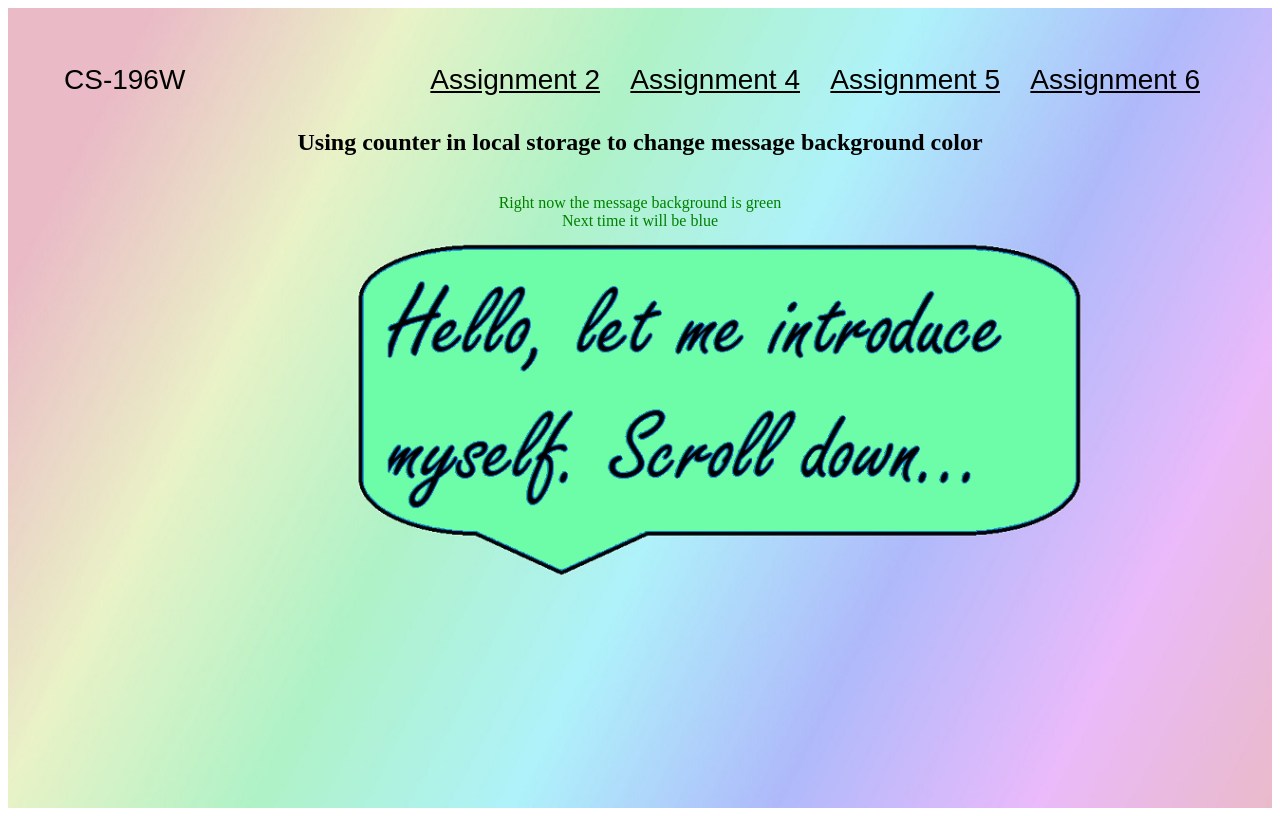
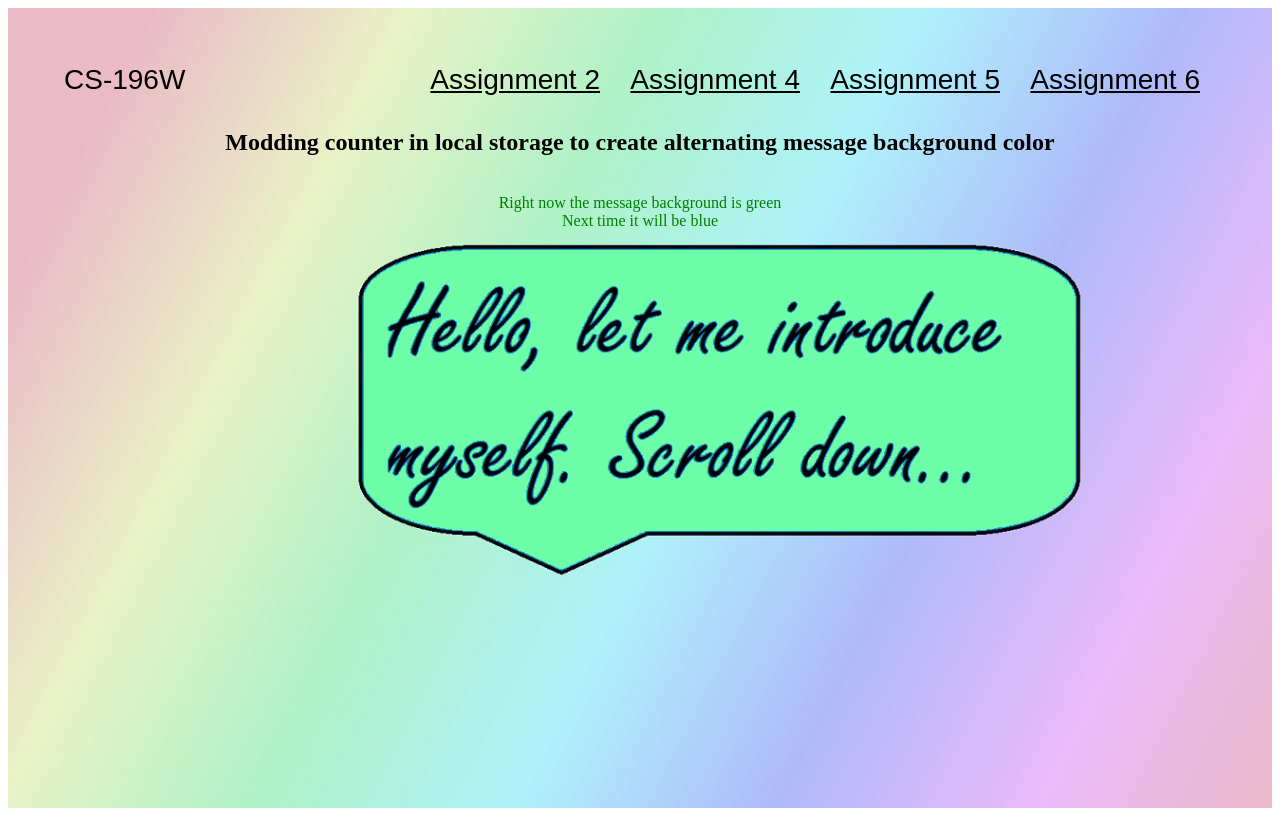
Before and after one commit to chint32/coteyhinton.github.io, a plain HTML site: page index.html in a window 1280 px wide. Drawn offline with Linux system fonts and the light colour scheme.

Commit message:
Update index.html

```diff
--- a/index.html
+++ b/index.html
@@ -99,7 +99,7 @@ img {
 </div>
 
     <div class="content">
-    <h2>Using counter in local storage to change message background color</h2>
+    <h2>Modding counter in local storage to create alternating message background color</h2>
     <br>
     <div id="numVisits"></div>
     <script src="app.js"></script>
```
